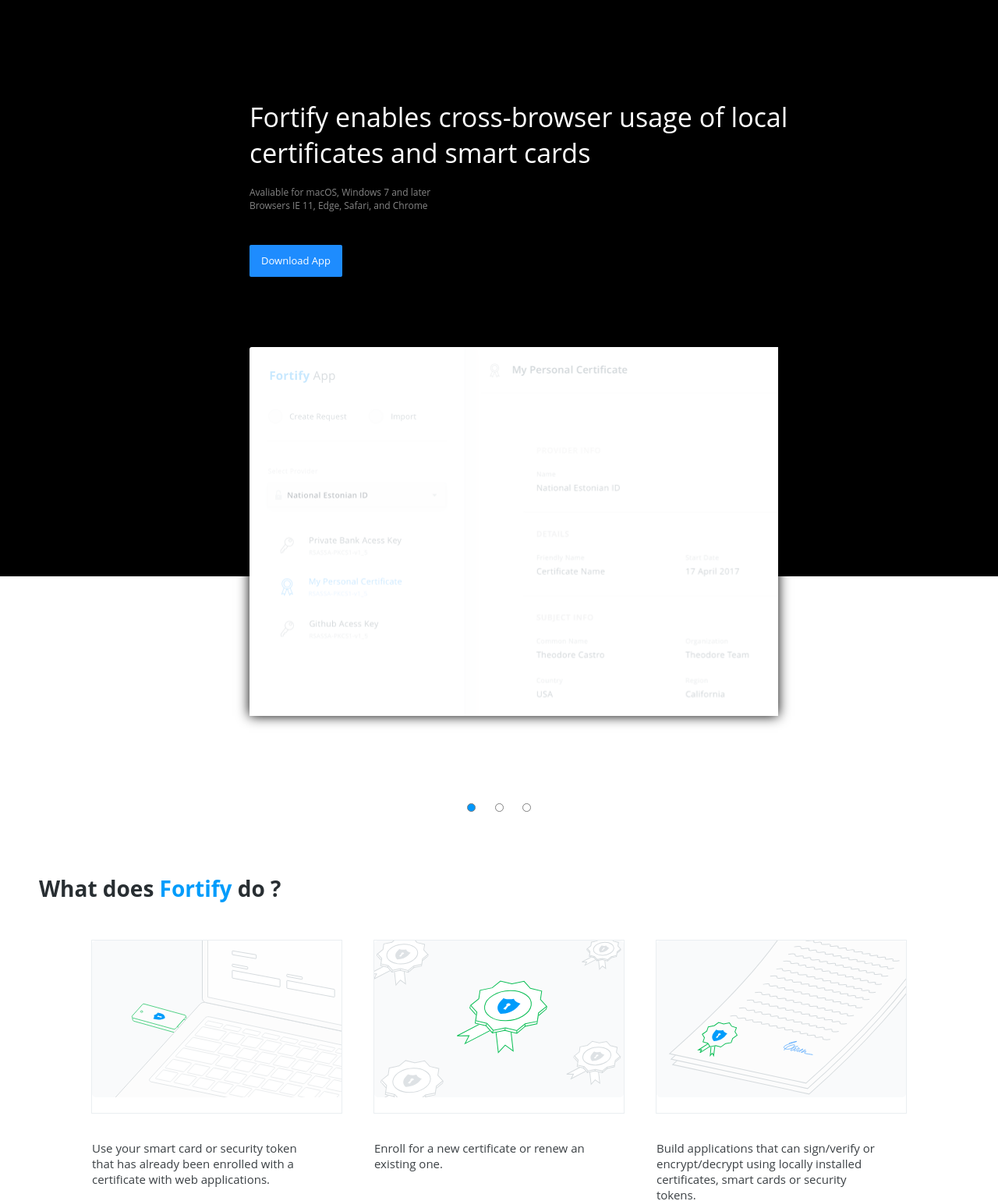
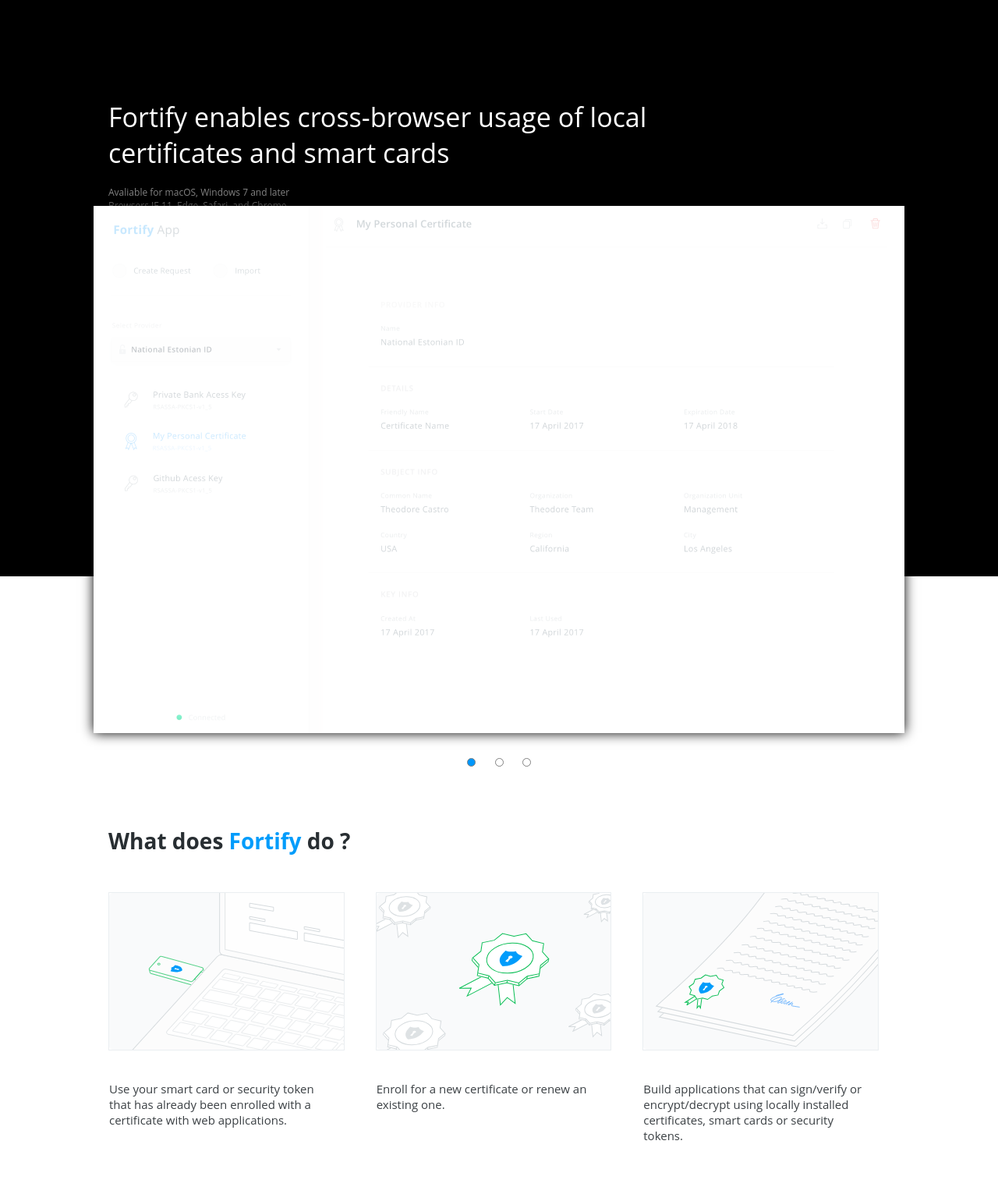
Before and after one commit to VanyaNosov/new-project, a website: page Fortify_2/fortify.html in a window 1280 px wide. Shown: the part 120-1660 px from the top of the page at 78% size. Drawn offline with Linux system fonts and the light colour scheme; files whose address does not match are found by name.

Commit message:
image_block

```diff
--- a/Fortify_2/fortify.css
+++ b/Fortify_2/fortify.css
@@ -5,8 +5,8 @@
 }
 
 .container_one {
-    padding-bottom: 30%;
-    margin-bottom: 285px;
+    height: auto;
+    padding-bottom: 30vw;
     background-color: black;
 }
 
@@ -60,7 +60,13 @@
 }
 
 .width {
-    margin-left: 25%;;
+    max-width: 1002px;
+}
+
+.width {
+    width: calc(100% - 134px);
+    margin: 0 auto;
+    position: relative;
 }
 
 .tittle {
@@ -94,21 +100,40 @@
     font-size: 13px;
 }
 
+.m_width {
+    max-width: 1002px;
+}
+
+.m_width {
+    padding-top: 25vw;
+    width: calc(100% - 134px);
+    margin: 0 auto;
+    position: relative;
+}
+
 .image_block {
+    background-position:  50% 50%;
+    min-height: 100px;
+    width: calc(100vw - 150px);
+    max-width: 1040px;
+    top: 30vw;
+    left: 50%;
+    transform: translateX(-50%);
+    background-repeat: no-repeat;
+    background-size: cover;
     position: absolute;
-    margin: 7vw 0 0 25%;
-    display: block;
-    overflow: auto;
     box-shadow: 0 0 15px;
-    text-align: center;
-    height: 37vw;
     background-image: url("image_fortify/Root.png");
-    width: 53vw;
-    background-repeat: no-repeat;
+
+}
+
+.padding_two {
+    padding-bottom: 65%;
 }
 
 .dots_block {
-    margin-bottom: 74px;
+    position: absolute;
+    margin-top: 2vw;
     width: 100%;
     text-align: center;
 
@@ -157,13 +182,7 @@
     color: #009cfb;
 }
 
-
-.m_width {
-    margin: 74px 50px 134px 50px;
-}
-
 .icon_block {
-    text-align: center;
     font-size: 0;
 }
 
@@ -172,7 +191,6 @@
 }
 
 .icon_container {
-    padding-bottom: 20px;
     max-height: 201px;
     max-width: 320px;
     border: 1px solid #eaeef1;
@@ -244,8 +262,7 @@
 }
 
 .container_button {
-    margin-top: 134px;
-    border-top: 3px solid #f3f2f2;
+    padding-top: 300px;
 }
 
 .width_block {
@@ -330,8 +347,6 @@
 }
 
 .tittle_table {
-
-    margin-top: 144px;
     color: #282e32;
     font-size: 28px;
     font-weight: bold;
@@ -368,12 +383,11 @@
 }
 
 .container_for_table {
-    margin: 0px 50px 0px 50px;
+    padding-top: 144px;
 }
 
 .table {
-    margin: auto;
-
+    margin-top: 95px;
 }
 
 .text_table {
@@ -389,7 +403,7 @@
 
 
 .container_bottom {
-    padding: 86px 197px 82px 203px;
+    padding: 86px 0px 82px 0px;
     background-color: #282e32;
 }
 
--- a/Fortify_2/fortify.html
+++ b/Fortify_2/fortify.html
@@ -47,15 +47,16 @@
             </div>
         </div>
     </div>
-    <div class="image_block"></div>
-</div>
 
+    <div class="image_block">
+        <div class="padding_two"></div>
         <div class="dots_block">
             <div class="dots_blue"></div>
             <div class="dots"></div>
             <div class="dots"></div>
     </div>
-
+    </div>
+</div>
 
 <div class="m_width">
     <div class="tittle_block">
@@ -93,8 +94,8 @@
 
 </div>
 
+<div class="width">
 <div class="container_button">
-<div class="width_block">
     <div class="caption">
          Download App
     </div>
@@ -118,11 +119,10 @@
             </div>
         </div>
     </div>
-    <div class="tittle_table">Frequently asked questions</div>
-</div>
 </div>
 
 <div class="container_for_table">
+        <div class="tittle_table">Frequently asked questions</div>
     <table class="table">
         <tr class="row">
 
@@ -182,8 +182,10 @@
 
     </table>
 </div>
+</div>
 
 <div class="container_bottom">
+    <div class="width">
         <div class="content_bottom">
             <div class="logo_bottom">
                 © 2016. Peculiar Ventures, Inc. All rights reserved.
@@ -203,5 +205,5 @@
             <div class="icon_open"></div>
         </div>
     </div>
-
+</div>
  </body>
```
Lines whose indentation alone changed are shown as unchanged.
